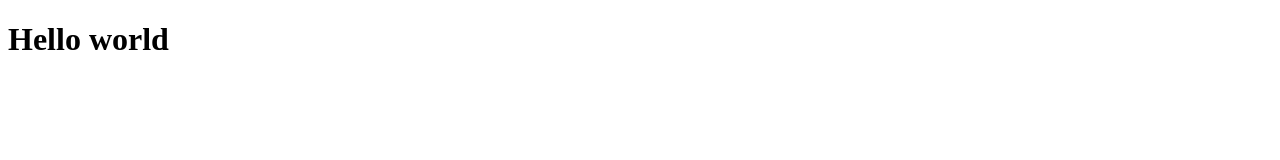
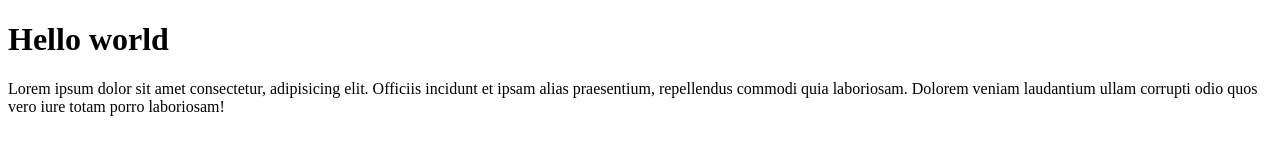
Before and after one commit to VijayLaxmi1916/first_project, a plain HTML site: page index.html in a window 1280 px wide. Drawn offline with Linux system fonts and the light colour scheme.

Commit message:
added paragraph

```diff
--- a/index.html
+++ b/index.html
@@ -7,5 +7,6 @@
 </head>
 <body>
     <h1>Hello world</h1>
+    <p>Lorem ipsum dolor sit amet consectetur, adipisicing elit. Officiis incidunt et ipsam alias praesentium, repellendus commodi quia laboriosam. Dolorem veniam laudantium ullam corrupti odio quos vero iure totam porro laboriosam!</p>
 </body>
 </html>
```
